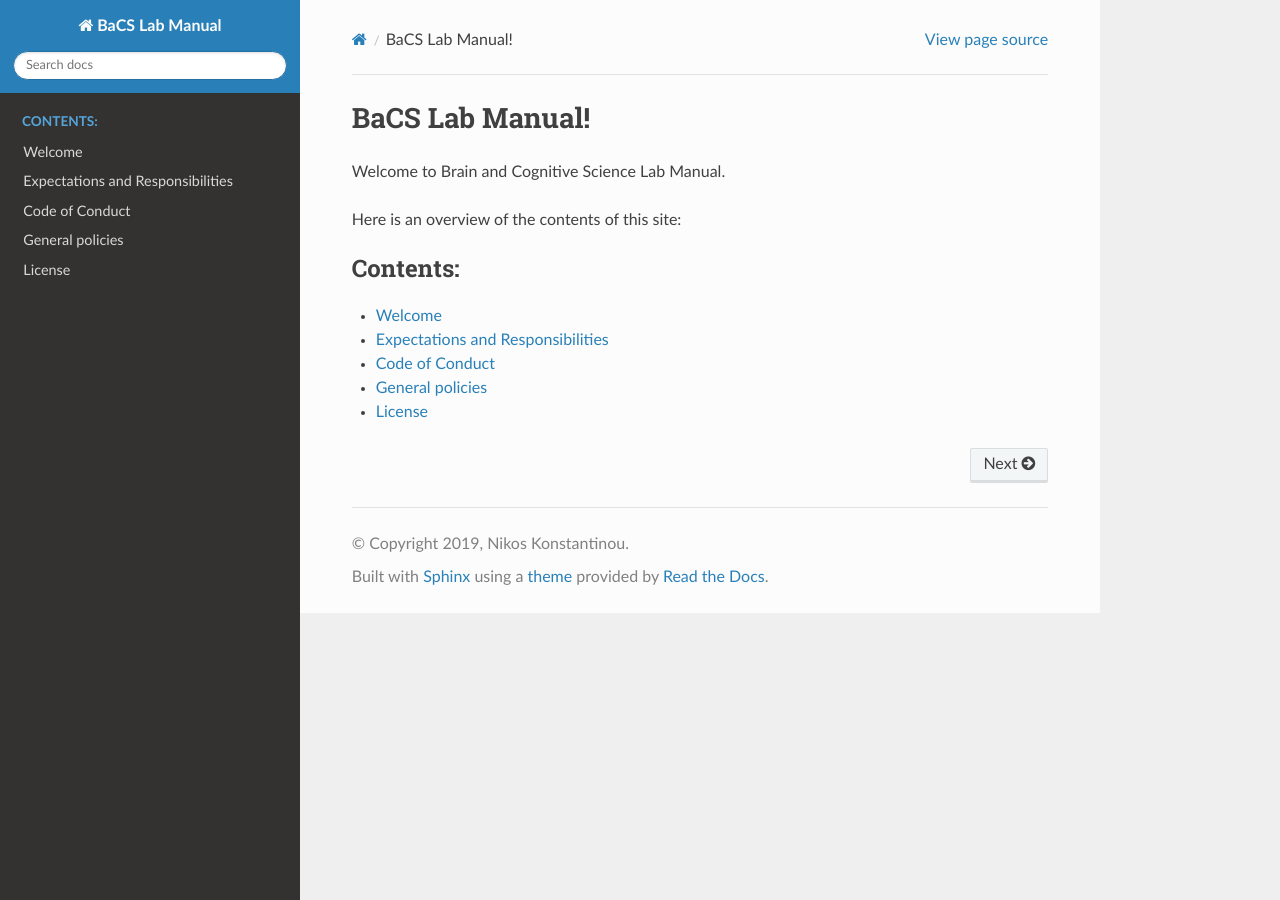
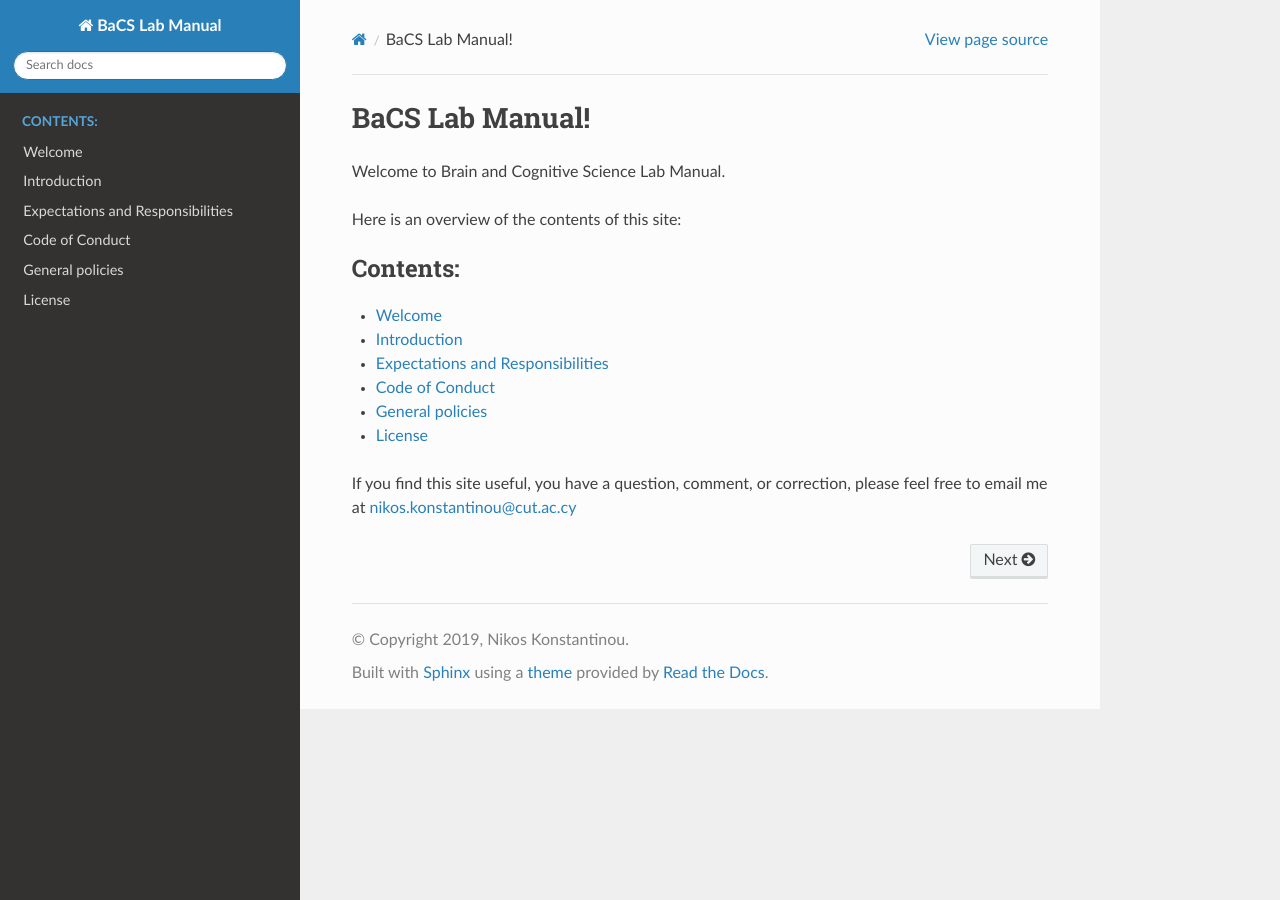
Before and after one commit to nkonstantinou/BaCS_lab_manual, a Sphinx documentation site: the page built from source/index.rst, in a window 1280 px wide. Built offline with Sphinx 7.4.7 and the Read the Docs theme 2.0.0, drawn with Linux system fonts in a browser that asks for light colours.

Commit message:
Update index.rst

```diff
--- a/source/index.rst
+++ b/source/index.rst
@@ -11,7 +11,11 @@ Here is an overview of the contents of this site:
    :caption: Contents:
 
    welcome
+   intro
    expectations
    conduct
    policies
    license
+
+If you find this site useful, you have a question, comment, or correction,
+please feel free to email me at nikos.konstantinou@cut.ac.cy
```
